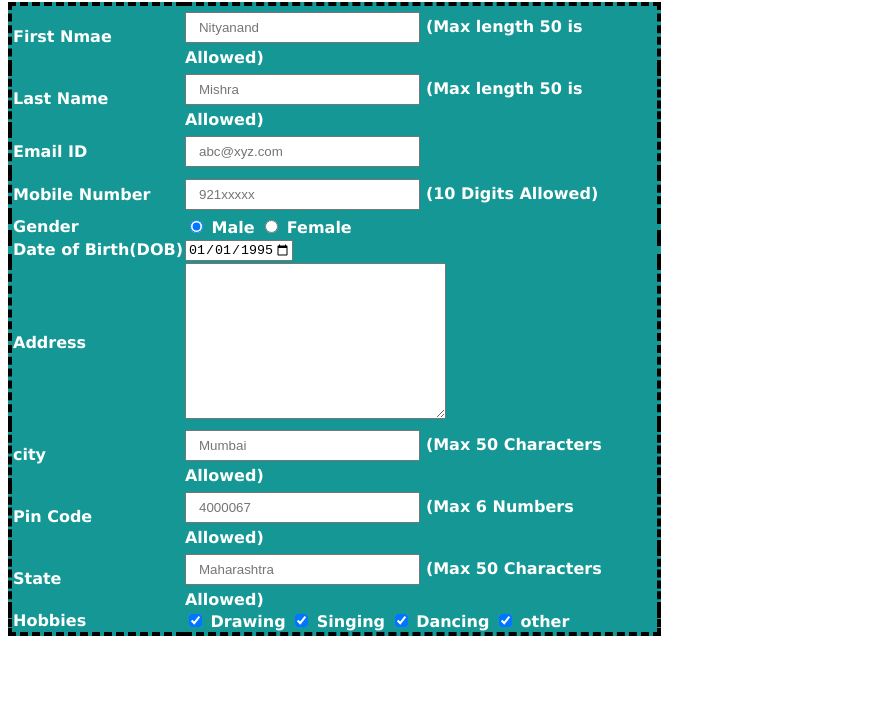
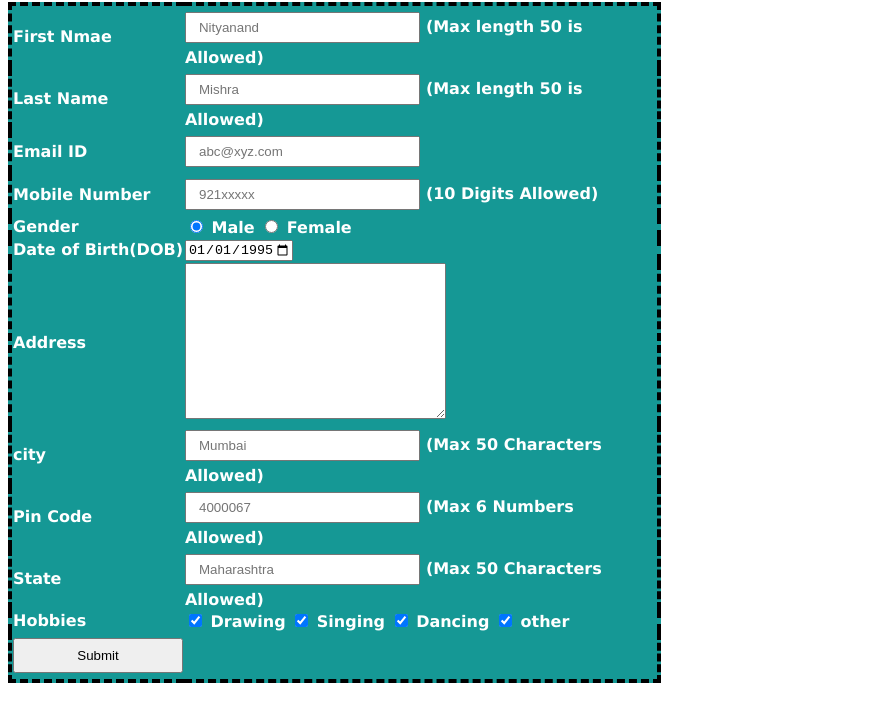
Before and after one commit to NityanandMishra/Students-Registration-Form, a plain HTML site: page index.html in a window 1280 px wide. Shown: the part 66-788 px from the top of the page, without its empty margins (0-876 px from the left). Drawn offline with Linux system fonts and the light colour scheme; files whose address does not match are found by name.

Commit message:
Version-1

```diff
--- a/index.html
+++ b/index.html
@@ -80,6 +80,9 @@
                 <label for="other">other</label>
             </td>
             </tr>
+            <tr>
+               <td><input type="submit" value="Submit" /></td>
+               </tr>
 
 
 
--- a/styles.css
+++ b/styles.css
@@ -36,7 +36,7 @@ input[type=text],input[type=email],input[type=number]{
 }
 
 input[type=submit],input[type=reset]{
-    width: 15%;
+    width: 100%;
     padding:8px 12px;
     margin:5px 0;
     box-sizing:border-box;
```
